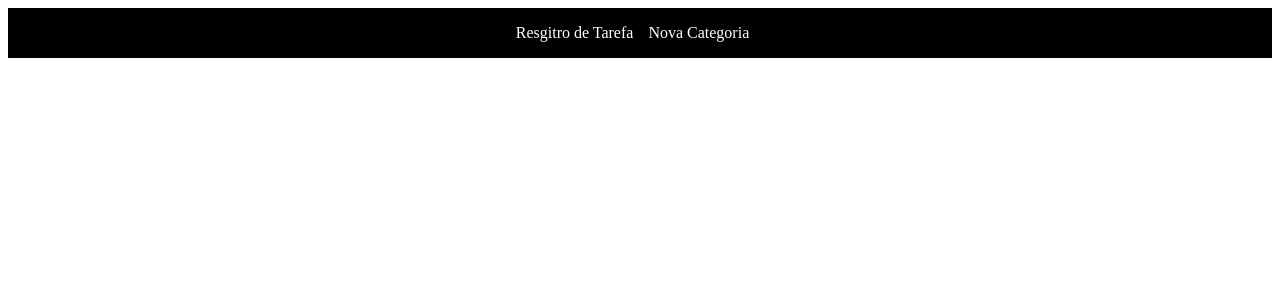
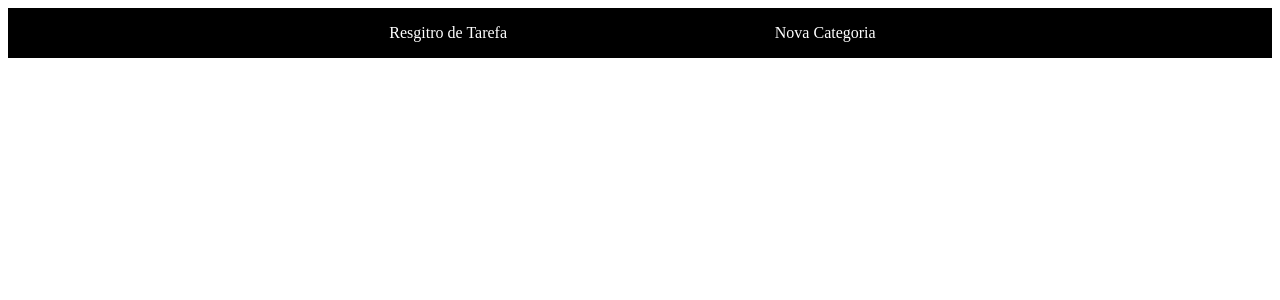
Before and after one commit to gustavogorges/to-do, an Angular app: page / in a window 1280 px wide. Shown: the top 300 px of the page. Built offline with nearby package versions, Linux system fonts and the light colour scheme.

Commit message:
adiciona espaço na navegação

```diff
--- a/src/app/nav/nav.component.css
+++ b/src/app/nav/nav.component.css
@@ -5,6 +5,7 @@ nav {
     background-color: #000;
     align-items: center;
     height: 50px;
+    gap: 20%;
 }
 
 nav a{
```
